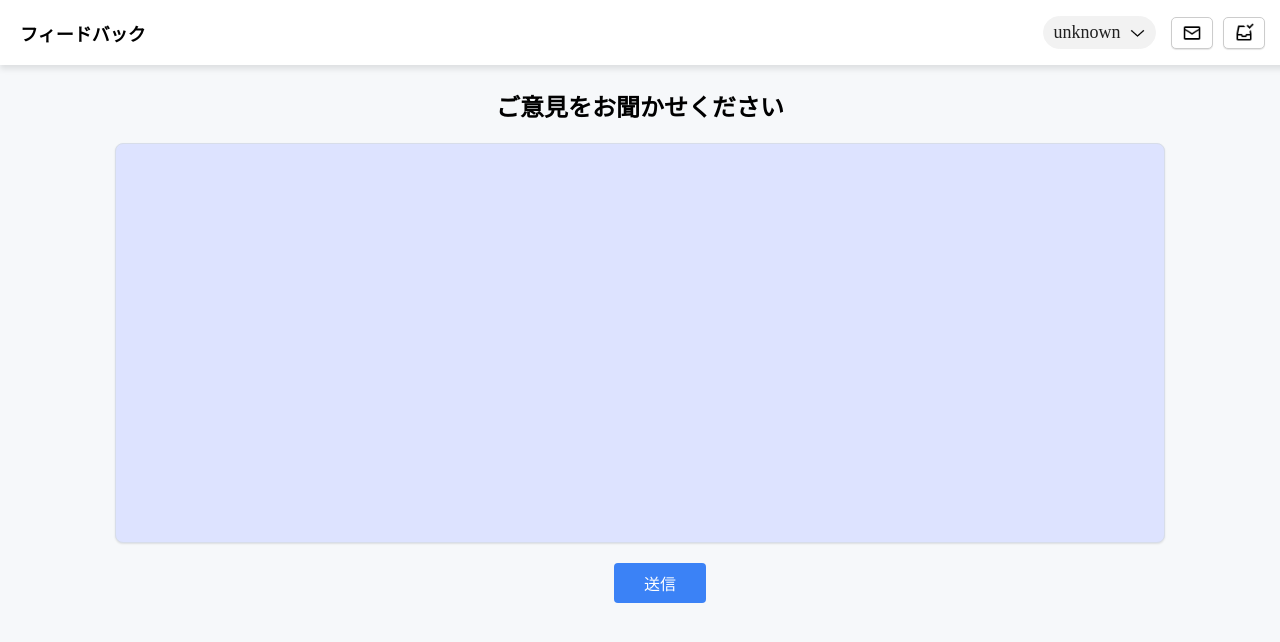
After one commit to thangyna/extralatest, a PHP site: page /feedback/feedback.html in a window 1280 px wide. The commit adds this page. Shown: the top 642 px of the page. Run offline with PHP 8.4, Linux system fonts and the light colour scheme; data that the repository does not hold is empty.

Commit message:
フィードバックを作成

```diff
--- /dev/null
+++ b/extra105/feedback/feedback.css
@@ -0,0 +1,56 @@
+.confirm-container {
+    display: flex;
+    justify-content: center;
+}
+
+.confirm {
+    background-color: rgb(59,130,246);
+    color: white;
+    border: none;
+    padding: 8px 30px;
+    text-align: center;
+    text-decoration: none;
+    display: inline-block;
+    font-size: 16px;
+    cursor: pointer;
+    border-radius: 4px;
+    height: 40px;
+    margin-left: 40px;
+    margin-top: 20px;
+}
+
+.confirm:hover {
+    background-color: rgb(37,99,235);
+}
+
+h3 {
+    font-size: 1.5em;
+    text-align: center;
+    margin-bottom: 10px;
+}
+
+.message-container {
+    display: flex;
+    justify-content: center;
+    height: 50vh;
+    margin-top: 20px;
+}
+
+.message {
+    background-color: rgb(221, 227, 255);
+    padding: 8px 12px;
+    border-style: solid;
+    border-color: rgb(215, 221, 233);
+    border-width: 1px;
+    border-radius: .5rem;
+    width: 80%;
+    box-shadow: 0 1px 2px rgba(0, 0, 0, 0.1);
+    resize: none;
+    font-size: 16px;
+}
+
+.message:focus {
+    border-color: rgb(59,130,246);
+    border-width: 2px;
+    outline: none;
+}
--- /dev/null
+++ b/extra105/feedback/feedback.html
@@ -0,0 +1,30 @@
+<!DOCTYPE html>
+<html lang="ja">
+
+<head>
+    <meta charset="UTF-8">
+    <meta name="keywords" content="フィードバック, PHP, HTML">
+    <meta name="author" content="thangyna">
+    <title>フィードバック</title>
+    <link rel="stylesheet" href="feedback.css">
+    <link rel="stylesheet" href="../header/header.css">
+    <script src="../header/header.js" defer></script>
+</head>
+
+<body>
+    <!-- ヘッダー -->
+    <div id="header-container"></div>
+    <div class="feedback below-header">
+        <form id="feedbackForm" action="feedback.php" method="post">
+            <h3>ご意見をお聞かせください</h3>
+            <form action="feedback.php" method="post">
+                <div class="message-container">
+                    <textarea class="message" name="message" required></textarea>
+                </div>
+                <div class="confirm-container">
+                    <button type="submit" class="confirm">送信</button>
+                </div>
+            </form>
+        </form>
+    </div>
+</body>
--- /dev/null
+++ b/extra105/feedback/feedback.js
@@ -0,0 +1,2 @@
+document.addEventListener('DOMContentLoaded', function() {
+});
--- a/extra105/header/header.css
+++ b/extra105/header/header.css
@@ -8,6 +8,7 @@ body {
     top: 0;
     width: 100%;
     height: 65px;
+    margin-bottom: 10px;
 }
 
 .header {
@@ -22,6 +23,10 @@ body {
     align-items: center;
     padding: 0 20px;
     z-index: 1000;
+}
+
+.below-header {
+    margin-top: 88px;
 }
 
 .page-title {
--- a/extra105/header/header.html
+++ b/extra105/header/header.html
@@ -11,7 +11,7 @@
         </div>
     </div>
     <div class="nav-links">
-        <a class="nav-link">
+        <a href="../feedback/feedback.html" class="nav-link">
             <img src="../assets/images/buttons/feedback.png" alt="フィードバック">
         </a>
         <a class="nav-link">
```
Also changed, not shown: extra105/feedback/feedback.php (added, +55 -0 lines), extra105/header.php (deleted, +0 -16 lines), extra105/header/header_test.html (+10 -5 lines), 1 other file.
